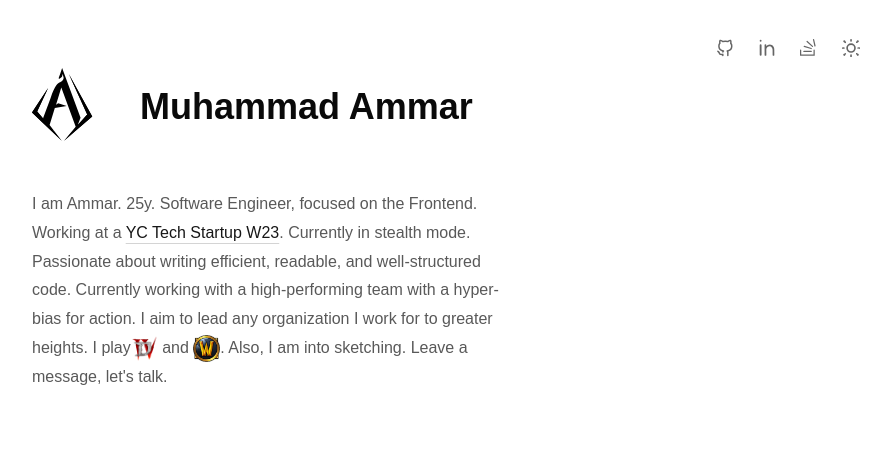
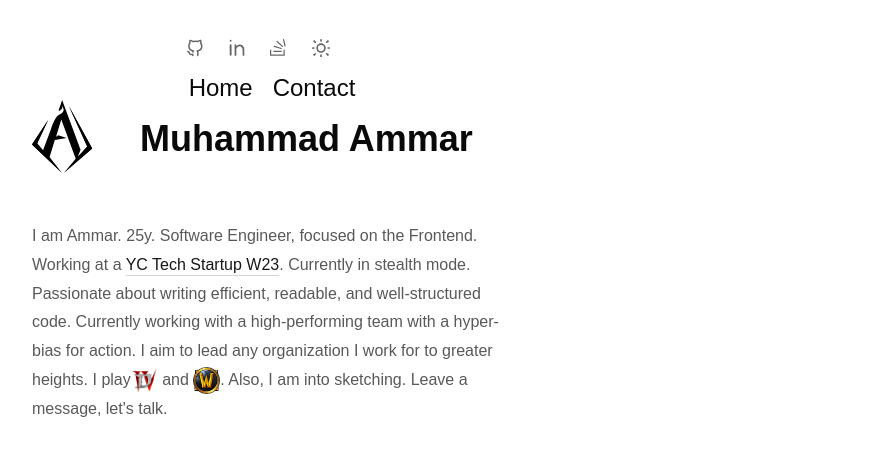
Before and after one commit to Fanoflix/personal-portfolio-v2, a Next.js app: page / in a window 1280 px wide. Shown: the top 456 px of the page, without its empty margins (368-1259 px from the left). Built offline with nearby package versions, Linux system fonts and the light colour scheme; a web font is replaced by a local one.

Commit message:
DEV: V0 of SiteNavBar component

```diff
--- a/src/components/AppShell.tsx
+++ b/src/components/AppShell.tsx
@@ -1,10 +1,12 @@
 import { PropsWithChildren } from "react";
+import SiteNavbar from "./SiteNavBar";
 import TopNavbar from "./TopNavbar";
 
 export default function AppShell({ children }: PropsWithChildren) {
   return (
-    <div className="p-6 flex flex-col">
+    <div className="p-6 flex flex-col items-center">
       <TopNavbar />
+      <SiteNavbar />
       {children}
     </div>
   );
--- a/src/components/SiteNavBar.tsx
+++ b/src/components/SiteNavBar.tsx
@@ -1,39 +1,15 @@
 "use client";
-import { useTheme } from "next-themes";
-import Image from "next/image";
-export default function Navbar() {
-  const { setTheme } = useTheme();
+import Link from "next/link";
 
+export default function SiteNavbar() {
   return (
-    <nav className="flex items-end justify-end">
-      <div className="flex items-center gap-2">
-        <Image src="/icons/wow100x100.png" alt="Logo" width={20} height={20} />
-        <h1 className="text-2xl font-bold">Ammar</h1>
-        <button
-          onClick={() => {
-            setTheme("dark");
-          }}
-          className="bg-blue-500 text-white px-4 py-2 rounded-md"
-        >
-          Dark
-        </button>
-        <button
-          onClick={() => {
-            setTheme("light");
-          }}
-          className="bg-blue-500 text-white px-4 py-2 rounded-md"
-        >
-          Light
-        </button>
-        <button
-          onClick={() => {
-            setTheme("system");
-          }}
-          className="bg-blue-500 text-white px-4 py-2 rounded-md"
-        >
-          System
-        </button>
-      </div>
+    <nav className="flex items-end gap-5 justify-end">
+      <h2>
+        <Link href="/">Home</Link>
+      </h2>
+      <h2>
+        <Link href="/contact">Contact</Link>
+      </h2>
     </nav>
   );
 }
```
